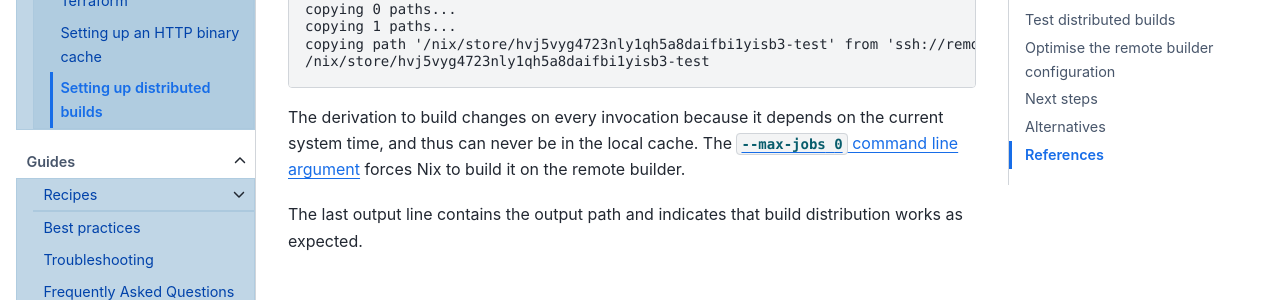
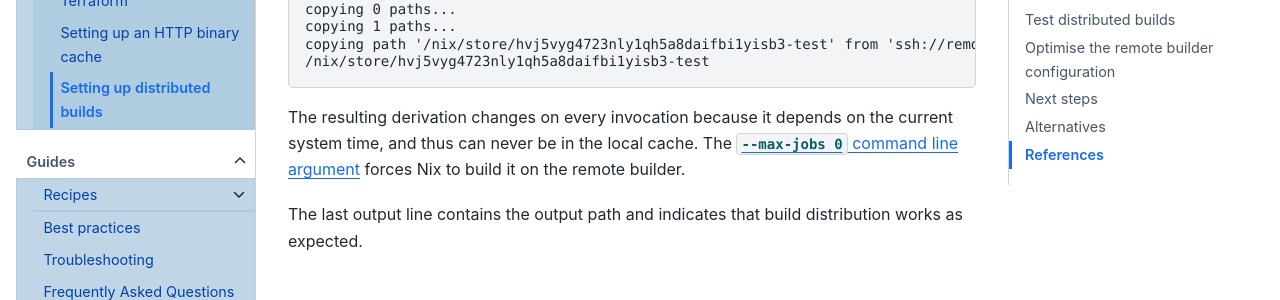
Before and after one commit to NixOS/nix.dev, a Sphinx documentation site: the page built from source/tutorials/nixos/distributed-builds-setup.md, in a window 1280 px wide and 900 px high, scrolled down 4329 px. Shown: the part 153-453 px from the top of the window. Built offline with Sphinx 7.4.7 and the Sphinx Book theme 1.1.4, drawn with Linux system fonts in a browser that asks for light colours.

Commit message:
clarify phrasing

````diff
--- a/source/tutorials/nixos/distributed-builds-setup.md
+++ b/source/tutorials/nixos/distributed-builds-setup.md
@@ -249,7 +249,7 @@ copying path '/nix/store/hvj5vyg4723nly1qh5a8daifbi1yisb3-test' from 'ssh://remo
 /nix/store/hvj5vyg4723nly1qh5a8daifbi1yisb3-test
 ```
 
-The derivation to build changes on every invocation because it depends on the current system time, and thus can never be in the local cache.
+The resulting derivation changes on every invocation because it depends on the current system time, and thus can never be in the local cache.
 The [`--max-jobs 0` command line argument](https://nix.dev/manual/nix/2.23/command-ref/conf-file#conf-max-jobs) forces Nix to build it on the remote builder.
 
 The last output line contains the output path and indicates that build distribution works as expected.
````
